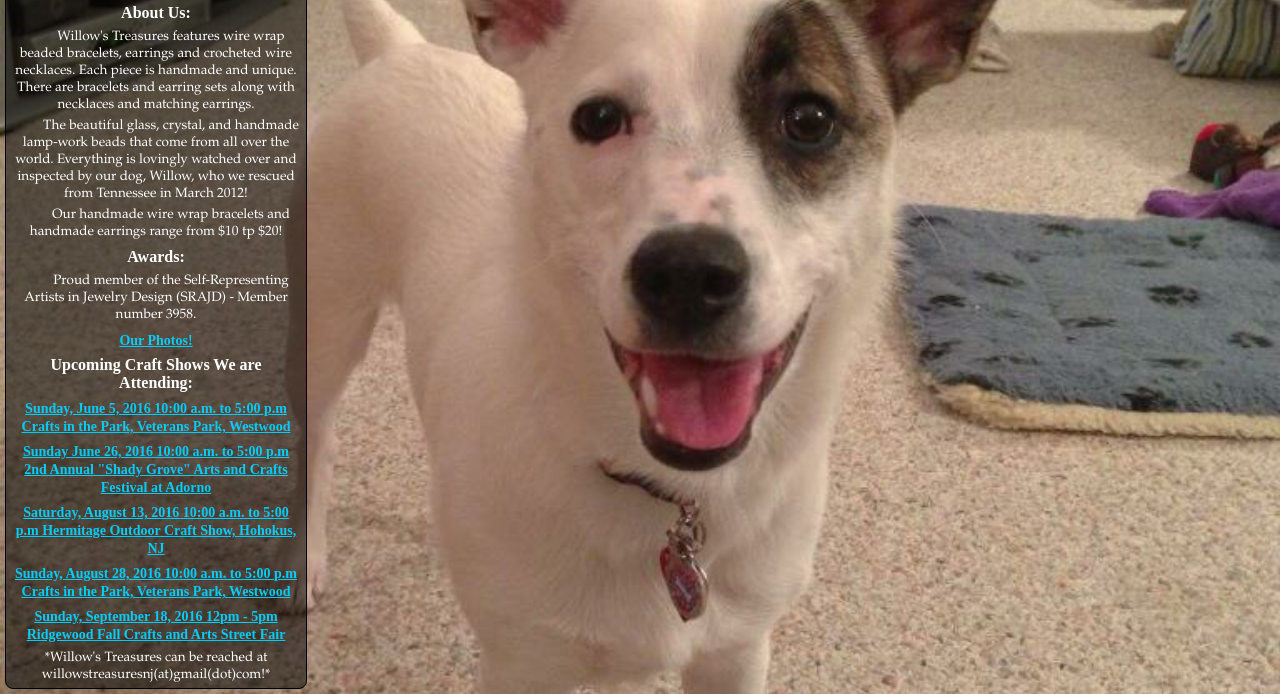
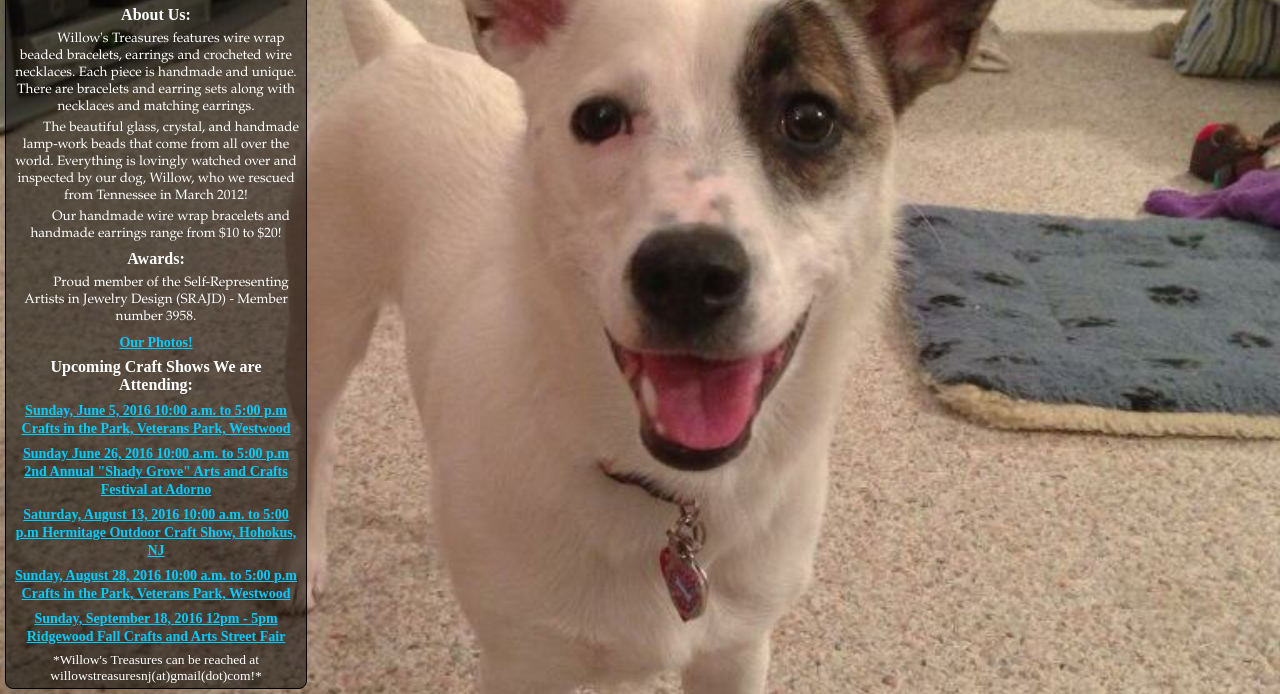
Before and after one commit to katerspotaters/Willow-s-Treasures, a plain HTML site: page index.html in a window 1280 px wide. Shown: the part 106-800 px from the top of the page. Drawn offline with Linux system fonts and the light colour scheme.

```diff
--- a/index.html
+++ b/index.html
@@ -61,14 +61,6 @@
       font-family: "Book Antiqua",Palatino,"Palatino Linotype","Palatino LT STD",Georgia,serif;
     }
 
-.no_indent {
-  color: #FFFFFF;
-  text-align: left;
-  font-size: 14px;
-  margin: 4px;
-  font-family: "Book Antiqua",Palatino,"Palatino Linotype","Palatino LT STD",Georgia,serif;
-}
-
 </style>
 <div class="content">
   <h1>Willow's Treasures</h1>
@@ -76,7 +68,7 @@
   <h4> About Us: </h4>
     <p class="indent">Willow's Treasures features wire wrap beaded bracelets, earrings and crocheted wire necklaces. Each piece is handmade and unique. There are bracelets and earring sets along with necklaces and matching earrings.</p>
     <p class= "indent">The beautiful glass, crystal, and handmade lamp-work beads that come from all over the world. Everything is lovingly watched over and inspected by our dog, Willow, who we rescued from Tennessee in March 2012!</p>
-    <p class="indent">Our handmade wire wrap bracelets and handmade earrings range from $10 tp $20!</p>
+    <p class="indent">Our handmade wire wrap bracelets and handmade earrings range from $10 to $20!</p>
     <h4>Awards:</h4>
     <p class="indent"> Proud member of the Self-Representing Artists in Jewelry Design (SRAJD) - Member number 3958.</p>
     <h4><a href="photos.html"> Our Photos! </a> </h4>
@@ -91,6 +83,6 @@ Hermitage Outdoor Craft Show, Hohokus, NJ</a></h4>
 Crafts in the Park, Veterans Park, Westwood</a></h4>
   <h4><a href="http://festivalnet.com/29471/Ridgewood-New-Jersey/Art-and-Craft-Shows/Ridgewood-Fall-Art-Craft-Street-Fair">Sunday, September 18, 2016 12pm - 5pm
 Ridgewood Fall Crafts and Arts Street Fair</a></h4>
-<p class="no_indent"> *Willow's Treasures can be reached at willowstreasuresnj(at)gmail(dot)com!*</p>
+<p> *Willow's Treasures can be reached at willowstreasuresnj(at)gmail(dot)com!*</p>
 
 </div>
```
Also changed, not shown: treasures13.jpg (added).
